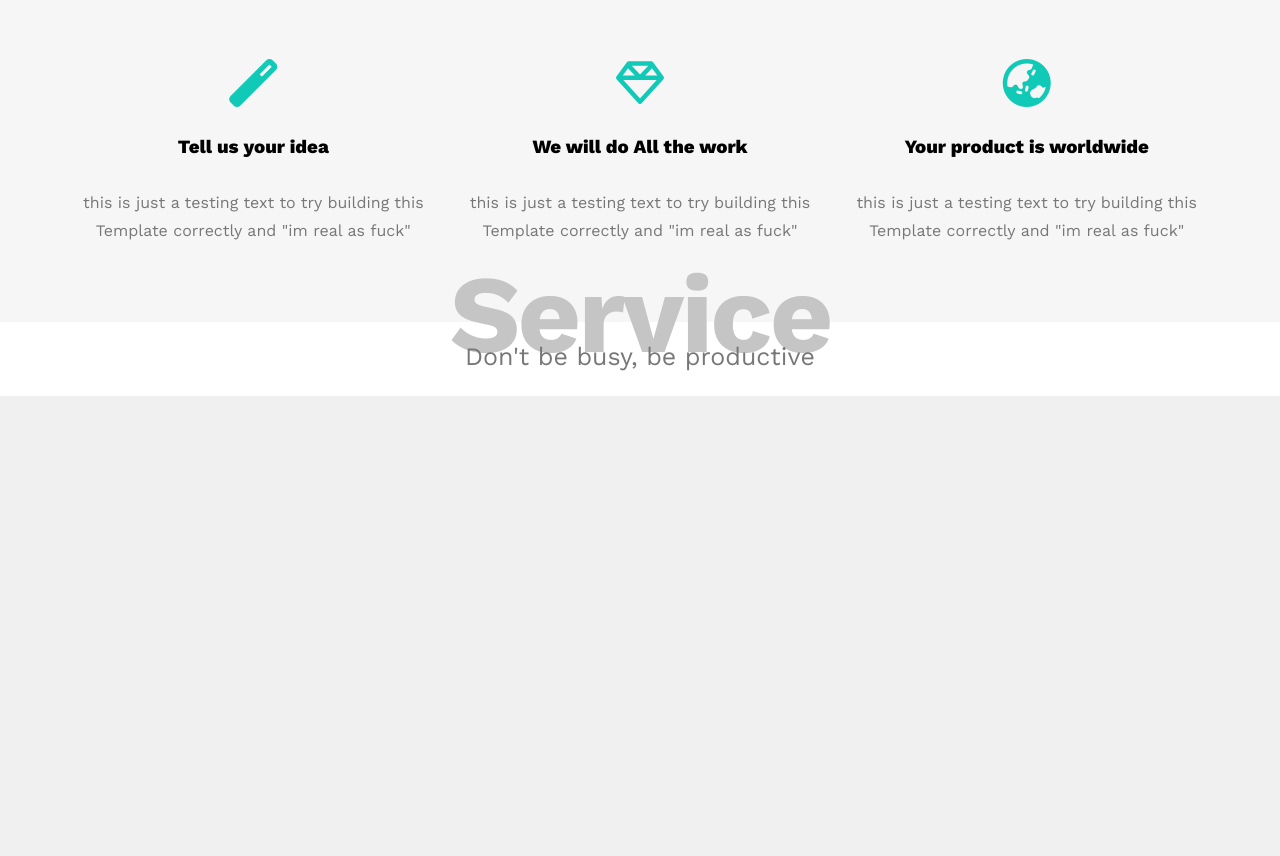
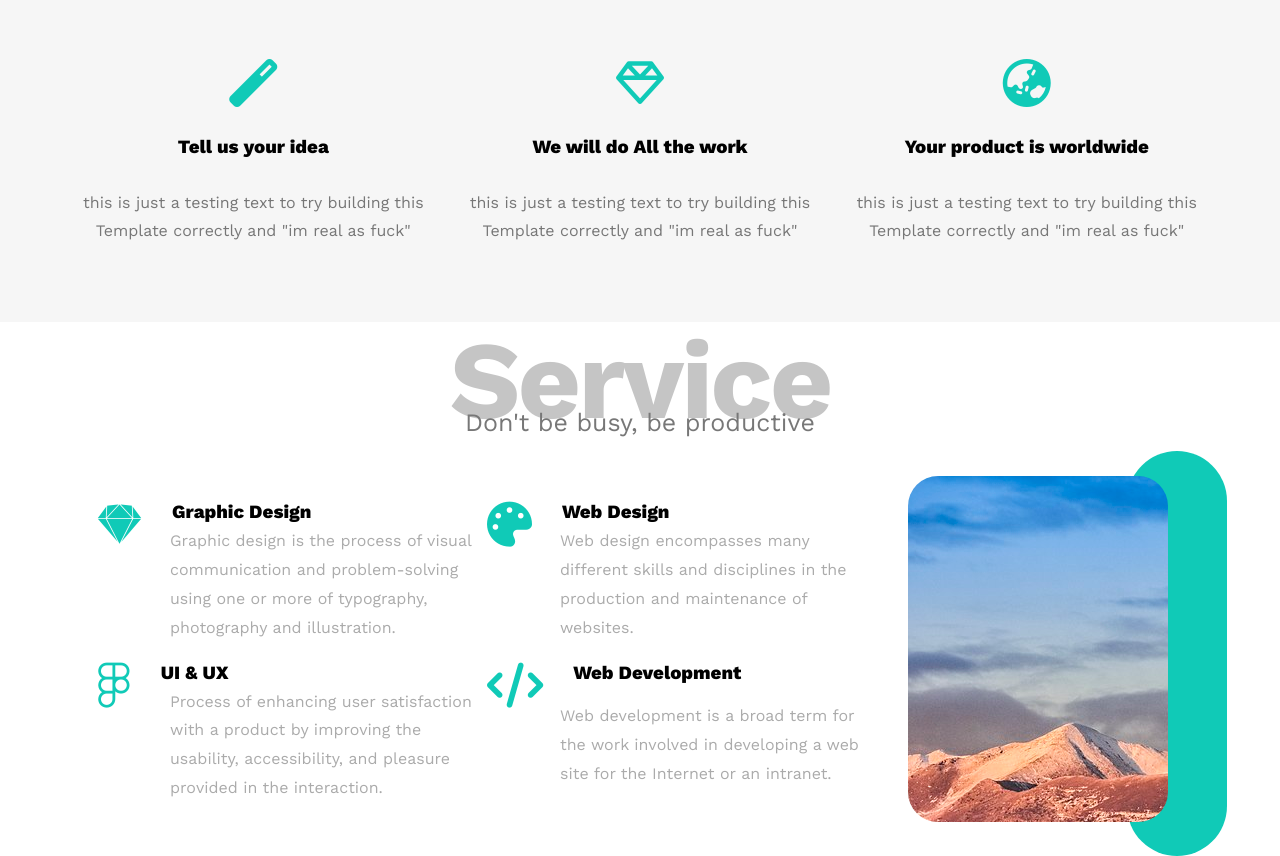
Before and after one commit to Termedelo/elzeroWeb, a PHP site: page / in a window 1280 px wide. Shown: the part 801-1657 px from the top of the page. Before the commit the page ends 1197 px from the top, so only its background shows below. Run offline with PHP 8.4, Linux system fonts and the light colour scheme.

Commit message:
again forth day working on this shit is done

```diff
--- a/Templet1/css/Main.css
+++ b/Templet1/css/Main.css
@@ -51,15 +51,36 @@ body {
   margin-top: -36px;
   color: #777;
 }
-@media (max-Width:767px){
- .Special-heading{
-  font-size:80px;
- }
- .Special-heading + p{
-  font-size:10px;
- }
-
+@media (max-width: 767px) {
+  .Special-heading {
+    font-size: 80px;
+  }
+  .Special-heading + p {
+    font-size: 10px;
+  }
 }
+/* Start of this thing*/
+.GeneralItem {
+  display: flex;
+  flex-wrap: wrap;
+  width: 382px;
+  margin: 40px 0 0 60px;
+}
+.GeneralItem h3 {
+  margin: 0 30px;
+  font-weight: 800;
+}
+.GeneralItem p {
+  margin: -20px 40px;
+  color: #ababab;
+  line-height: 1.8;
+}
+.GeneralItem i {
+  color: var(--main-color);
+  margin-left: -33px;
+  font-size: 45px;
+}
+/* End of this thing*/
 /* End of reusable components */
 /*Start Header*/
 header {
@@ -197,5 +218,33 @@ header .links ul::before {
 }
 /* End of features */
 /* Start of Service */
-
+.containerGrid {
+  display: grid;
+  grid-template-columns: repeat(auto-fill, minmax(382px, 390px));
+}
+.Service .container {
+  margin-top: 66px;
+  position: relative;
+}
+.image {
+  background-image: url(../images/services.jpg);
+  width: 260px;
+  height: 346px;
+  position: absolute;
+  top: 158px;
+  left: 853px;
+  border-radius:30px;
+}
+.image::before {
+  content: "";
+  display: inline-block;
+  width: 100px;
+  height: 405px;
+  background-color: var(--main-color);
+  z-index: -1;
+  position: absolute;
+  top: -25px;
+  left: calc(100% - 41px);
+  border-radius: 150px;
+}
 /* End of Service */
--- a/Templet1/index.html
+++ b/Templet1/index.html
@@ -82,32 +82,47 @@
       <div class="container">
         <h1 class="Special-heading">Service</h1>
         <p>Don't be busy, be productive</p>
+        <div class="containerGrid">
+          <div class="GeneralItem">
+            <i class="fa-brands fa-sketch fa-2x"></i>
+            <h3>Graphic Design</h3>
+            <p>
+              Graphic design is the process of visual communication and
+              problem-solving using one or more of typography, photography and
+              illustration.
+            </p>
+          </div>
+          <div class="GeneralItem">
+            <i class="fa-solid fa-palette fa-3x"></i>
+            <h3>Web Design</h3>
+            <p>
+              Web design encompasses many different skills and disciplines in the
+              production and maintenance of websites.
+            </p>
+          </div>
+          <div class="GeneralItem">
+            <i class="fa-brands fa-figma fa-3x"></i>
+            <h3>UI & UX</h3>
+            <p>
+              Process of enhancing user satisfaction with a product by improving
+              the usability, accessibility, and pleasure provided in the
+              interaction.
+            </p>
+          </div>
+          <div class="GeneralItem">
+            <i class="fa-solid fa-code fa-3x"></i>
+            <h3>Web Development</h3>
+            <p>
+              Web development is a broad term for the work involved in developing
+              a web site for the Internet or an intranet.
+            </p>
+          </div>
+        </div>
+        <div class="image">
+
+        </div>
       </div>
     </div>
     <!--End of Service-->
   </body>
 </html>
-<!--
-<div class="container">
-  <div class="item1">
-    <i class="fa-brands fa-sketch fa-3x"></i>
-    <h3>Graphic Design</h3>
-    <span>Graphic design is the process of visual communication and problem-solving using one or more of typography, photography and illustration.</span>
-  </div>
-  <div class="item2">
-    <i class="fa-solid fa-palette fa-3x"></i>
-    <h3>Web Design</h3>
-    <span>Web design encompasses many different skills and disciplines in the production and maintenance of websites.</span>
-  </div>
-  <div class="item3">
-    <i class="fa-brands fa-figma fa-3x"></i>
-    <h3>UI & UX</h3>
-    <span>Process of enhancing user satisfaction with a product by improving the usability, accessibility, and pleasure provided in the interaction.</span>
-  </div>
-  <div class="item4">
-    <i class="fa-solid fa-code fa-3x"></i>
-    <h3>Web Development</h3>
-    <span>Web development is a broad term for the work involved in developing a web site for the Internet or an intranet.</span>
-  </div>
-</div>
--->
```
Also changed, not shown: Templet1/images/services.jpg (added).
